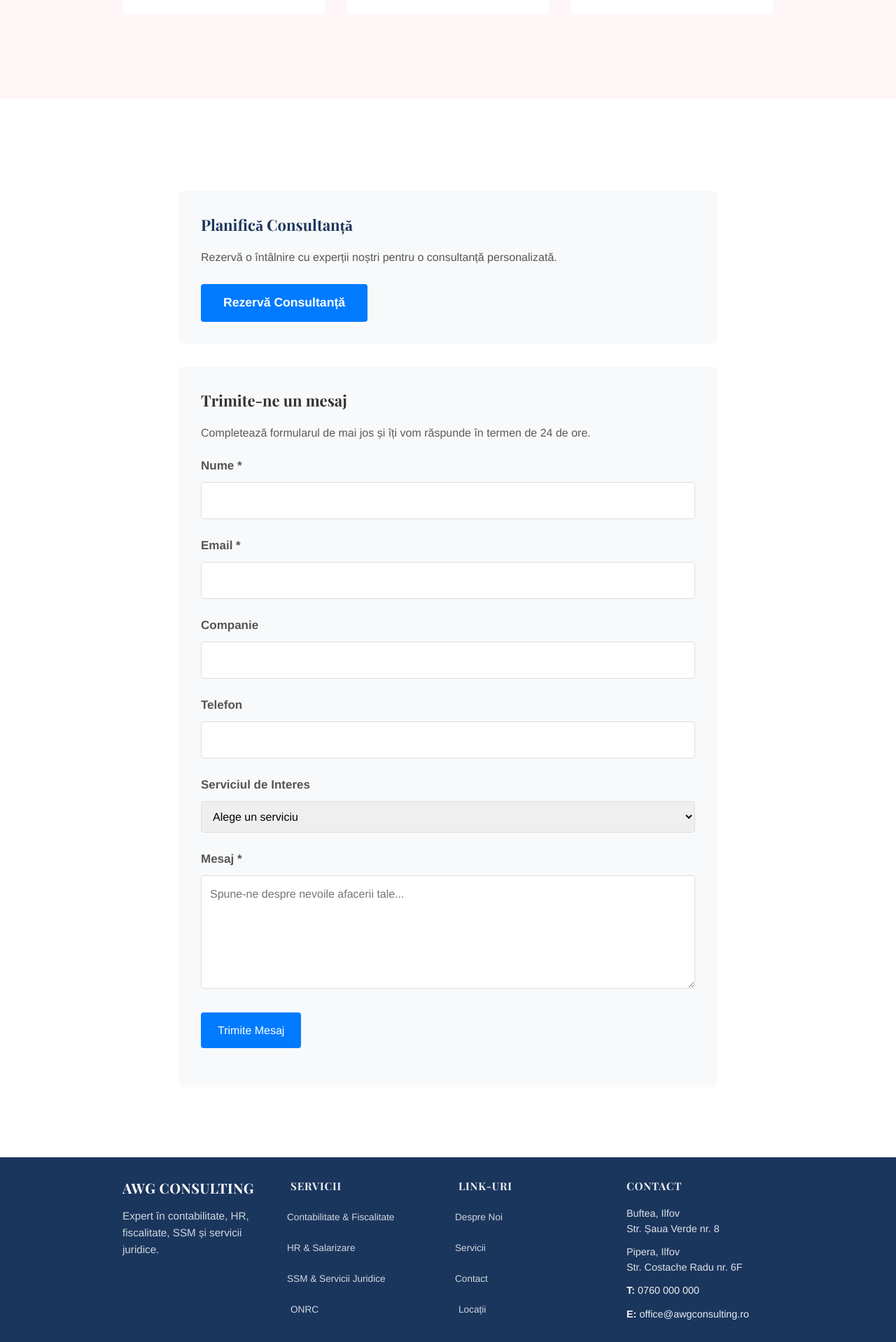
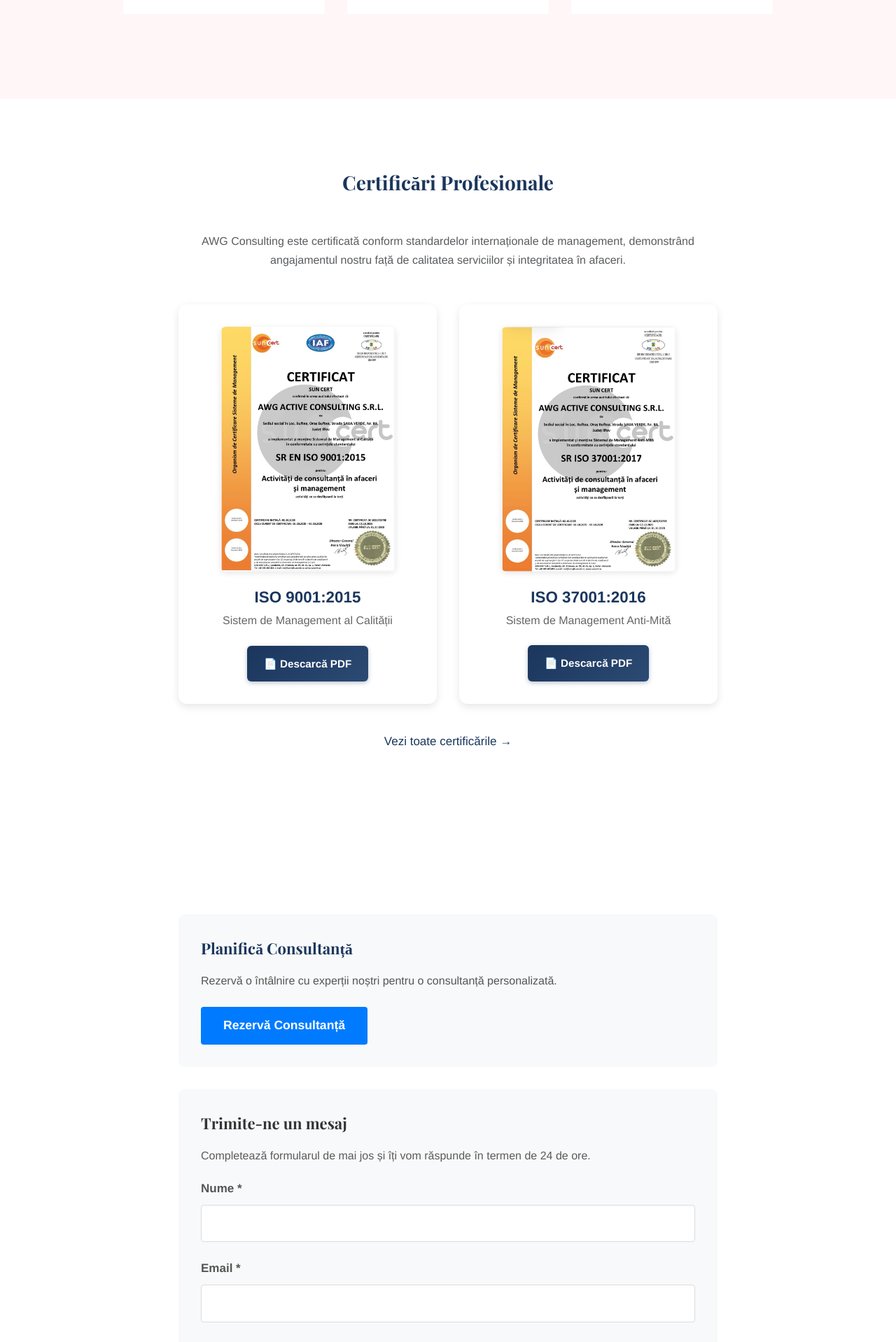
Before and after one commit to chenist-co/awg, a Jekyll site: the page built from index.md, in a window 1280 px wide. Shown: the part 1951-3869 px from the top of the page at 70% size. Built offline with Jekyll 4.4.1, drawn with Linux system fonts in a browser that asks for light colours.

Commit message:
Add certifications section to homepage
- Added professional certifications display to homepage between features and contact sections
- Includes ISO 9001:2015 and ISO 37001:2016 certifications with images and PDF downloads
- Added responsive grid layout with hover effects
- Integrated certification styling in _page-home.scss
- Added link to view all certifications on despre page
- Dark mode compatible with CSS custom properties
- Maintains consistent design with existing homepage elements

🤖 Generated with [Claude Code](https://claude.ai/code)

Co-Authored-By: Claude <noreply@anthropic.com>

```diff
--- a/_layouts/home.html
+++ b/_layouts/home.html
@@ -91,6 +91,42 @@ bodyClass: "page-home"
 </div>
 {% endif %}
 
+<!-- Certifications Section -->
+<div class="strip">
+  <div class="container pt-6 pb-6 pt-md-10 pb-md-10">
+    <div class="row justify-content-center">
+      <div class="col-12 col-md-10">
+        <h2 class="text-center mb-5">Certificări Profesionale</h2>
+        <p class="text-center mb-5 text-muted">AWG Consulting este certificată conform standardelor internaționale de management, demonstrând angajamentul nostru față de calitatea serviciilor și integritatea în afaceri.</p>
+
+        <div class="certifications-grid">
+          <div class="certification-card">
+            <img src="/assets/img/awg-iso-9001.jpg" alt="Certificat ISO 9001 AWG Consulting" class="certification-image">
+            <h4>ISO 9001:2015</h4>
+            <p>Sistem de Management al Calității</p>
+            <a href="/assets/pdf/AWG_ACTIVE_CONSULTING_S_R_L_CERTIFICAT_ISO_SUN_CERT_romana_9001.pdf" class="certification-download-btn" target="_blank" rel="noopener">
+              📄 Descarcă PDF
+            </a>
+          </div>
+
+          <div class="certification-card">
+            <img src="/assets/img/awg-iso-37001.jpg" alt="Certificat ISO 37001 AWG Consulting" class="certification-image">
+            <h4>ISO 37001:2016</h4>
+            <p>Sistem de Management Anti-Mită</p>
+            <a href="/assets/pdf/AWG_ACTIVE_CONSULTING-CERTIFICAT_ISO_SUN_CERT_RO_9001.pdf" class="certification-download-btn" target="_blank" rel="noopener">
+              📄 Descarcă PDF
+            </a>
+          </div>
+        </div>
+
+        <div class="text-center mt-4">
+          <a href="/despre/" class="content-link">Vezi toate certificările →</a>
+        </div>
+      </div>
+    </div>
+  </div>
+</div>
+
 <!-- Contact and Booking Section -->
 <div class="strip">
   <div class="container pt-6 pb-6 pt-md-10 pb-md-10">
--- a/_sass/pages/_page-home.scss
+++ b/_sass/pages/_page-home.scss
@@ -190,3 +190,89 @@
     }
   }
 }
+
+// Certifications Section
+.certifications-grid {
+  display: grid;
+  grid-template-columns: repeat(auto-fit, minmax(300px, 1fr));
+  gap: 2rem;
+  margin: 2rem 0;
+  max-width: 800px;
+  margin-left: auto;
+  margin-right: auto;
+}
+
+.certification-card {
+  background: var(--card-bg, white);
+  border-radius: 12px;
+  padding: 2rem;
+  text-align: center;
+  box-shadow: 0 4px 12px rgba(0, 0, 0, 0.1);
+  transition: transform 0.3s ease, box-shadow 0.3s ease;
+
+  &:hover {
+    transform: translateY(-4px);
+    box-shadow: 0 8px 24px rgba(0, 0, 0, 0.15);
+  }
+
+  .certification-image {
+    width: 100%;
+    max-width: 250px;
+    height: auto;
+    border-radius: 8px;
+    margin-bottom: 1.5rem;
+    box-shadow: 0 2px 8px rgba(0, 0, 0, 0.1);
+  }
+
+  h4 {
+    color: #1B365D;
+    font-size: 1.4rem;
+    font-weight: 700;
+    margin-bottom: 0.5rem;
+  }
+
+  p {
+    color: #666;
+    font-size: 1rem;
+    margin-bottom: 1.5rem;
+    line-height: 1.4;
+  }
+}
+
+.certification-download-btn {
+  display: inline-block;
+  background: linear-gradient(135deg, #1B365D 0%, #2C4A73 100%);
+  color: white;
+  text-decoration: none;
+  padding: 0.8rem 1.5rem;
+  border-radius: 6px;
+  font-weight: 600;
+  font-size: 0.95rem;
+  transition: all 0.3s ease;
+  box-shadow: 0 2px 6px rgba(27, 54, 93, 0.3);
+
+  &:hover {
+    background: linear-gradient(135deg, #0f2442 0%, #1B365D 100%);
+    transform: translateY(-2px);
+    box-shadow: 0 4px 12px rgba(27, 54, 93, 0.4);
+    color: white;
+    text-decoration: none;
+  }
+}
+
+// Responsive design for certifications
+@media (max-width: 768px) {
+  .certifications-grid {
+    grid-template-columns: 1fr;
+    gap: 1.5rem;
+    margin: 1.5rem 0;
+  }
+
+  .certification-card {
+    padding: 1.5rem;
+
+    .certification-image {
+      max-width: 200px;
+    }
+  }
+}
```
Also changed, not shown: assets/img/awg-iso-37001.jpg (added), assets/img/awg-iso-9001.jpg (added), 2 other files.
